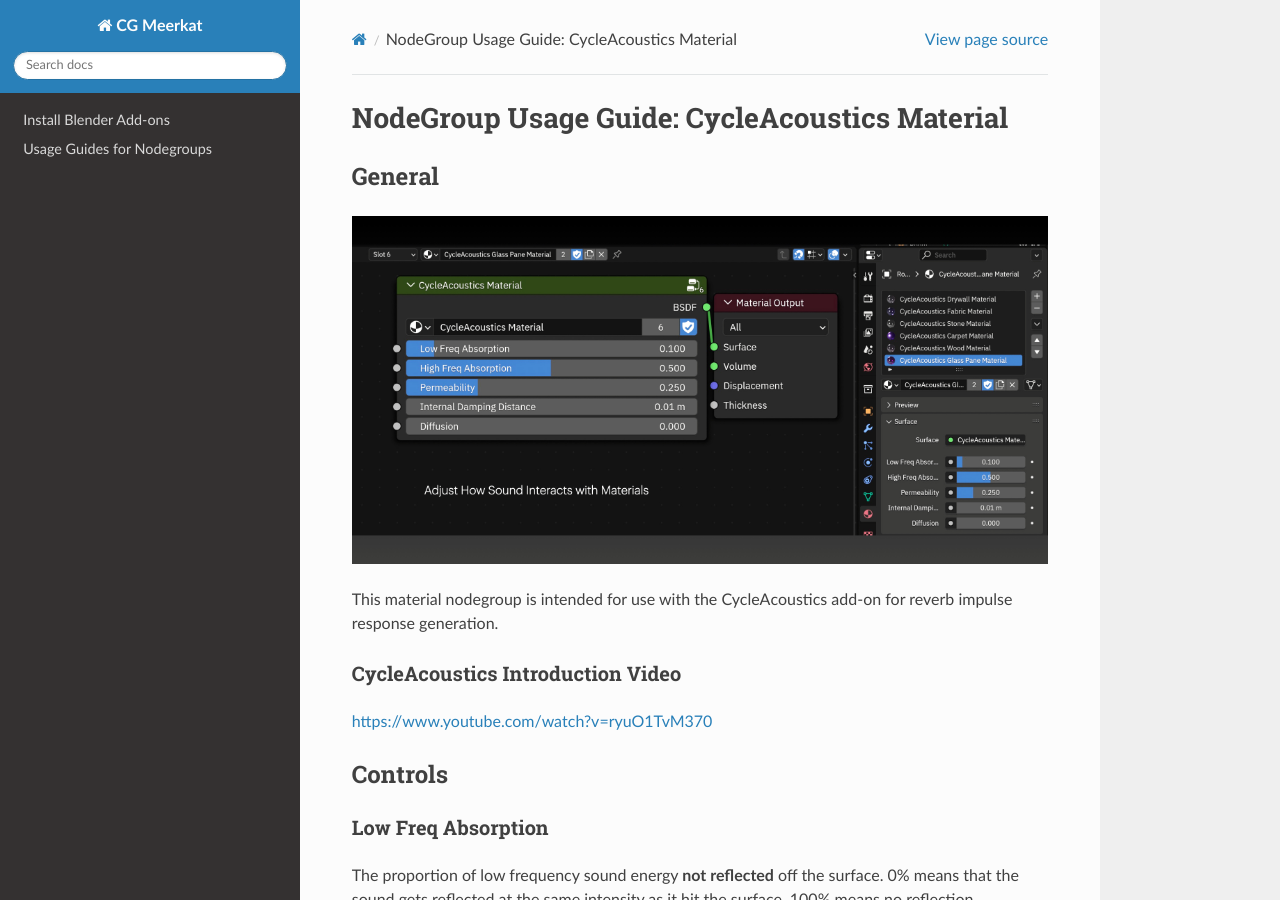
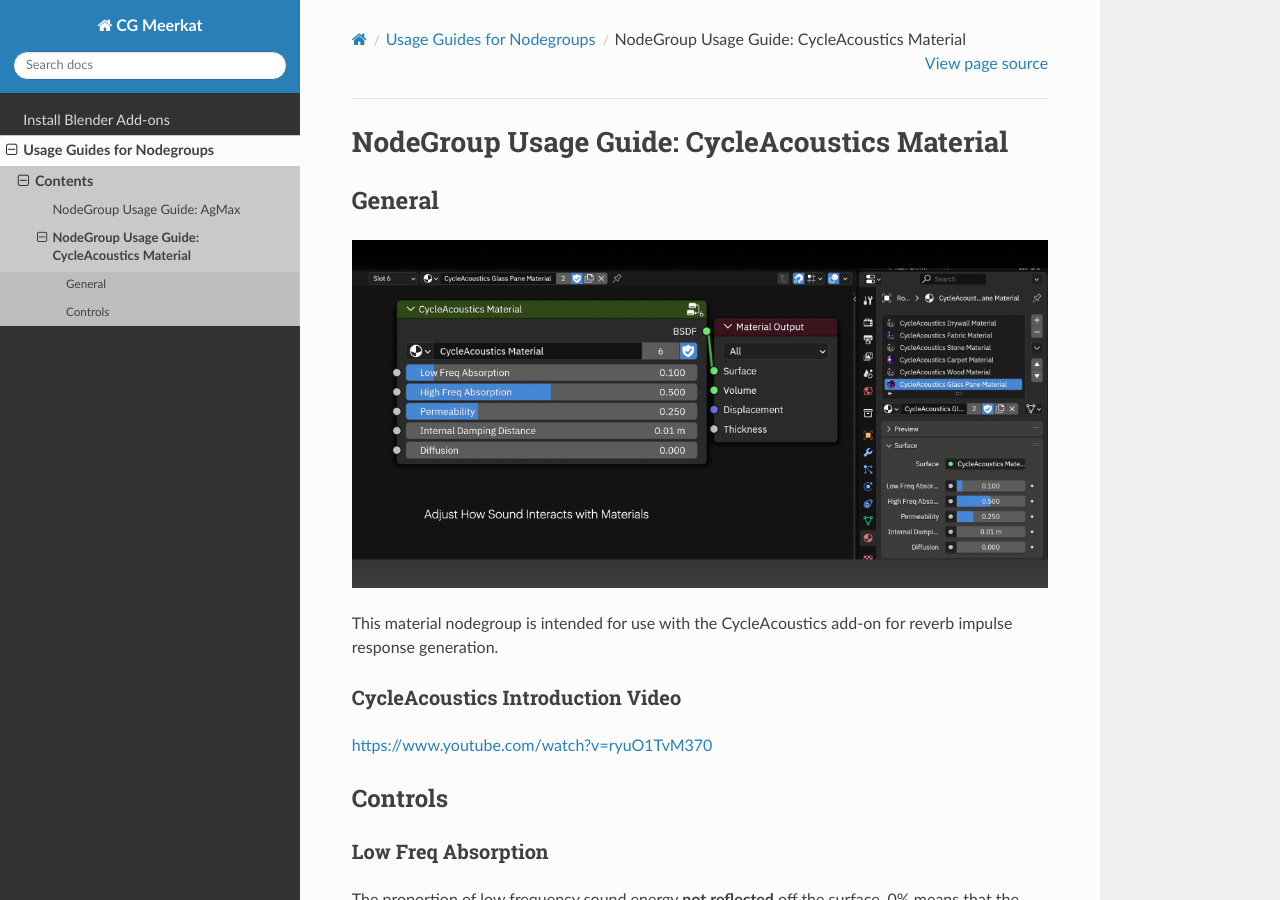
Before and after one commit to cgmeerkat/blender-addons-documentation, a Sphinx documentation site: the page built from docs/source/nodegroups/CycleAcoustics_materials.rst, in a window 1280 px wide and 900 px high. Built offline with Sphinx 7.4.7 and the Read the Docs theme 3.1.0, drawn with Linux system fonts in a browser that asks for light colours.

Commit message:
Update nodegroups.rst

```diff
--- a/docs/source/nodegroups.rst
+++ b/docs/source/nodegroups.rst
@@ -9,3 +9,4 @@
 .. toctree::
 
    nodegroups/AgMax_tonemapper
+   nodegroups/CycleAcoustics_materials
```
